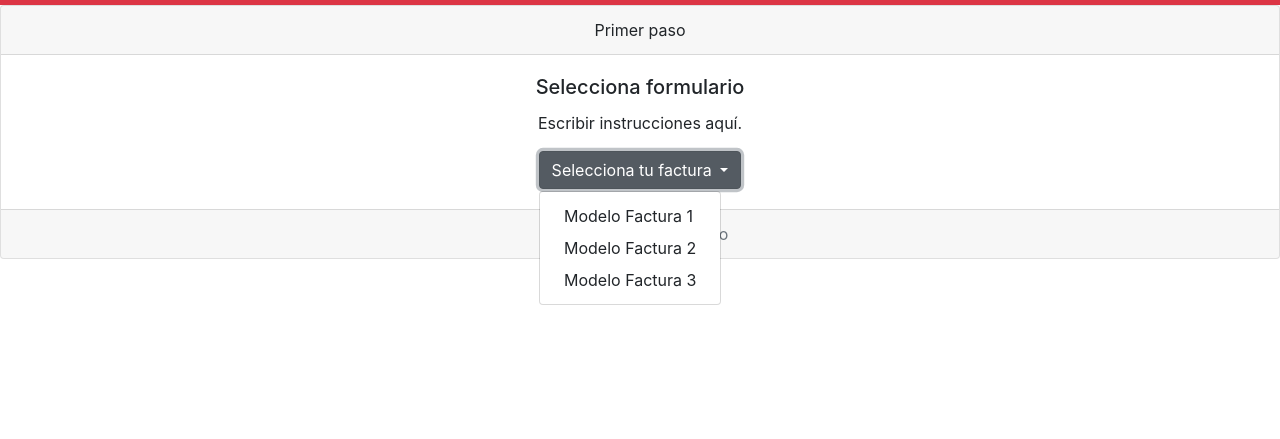
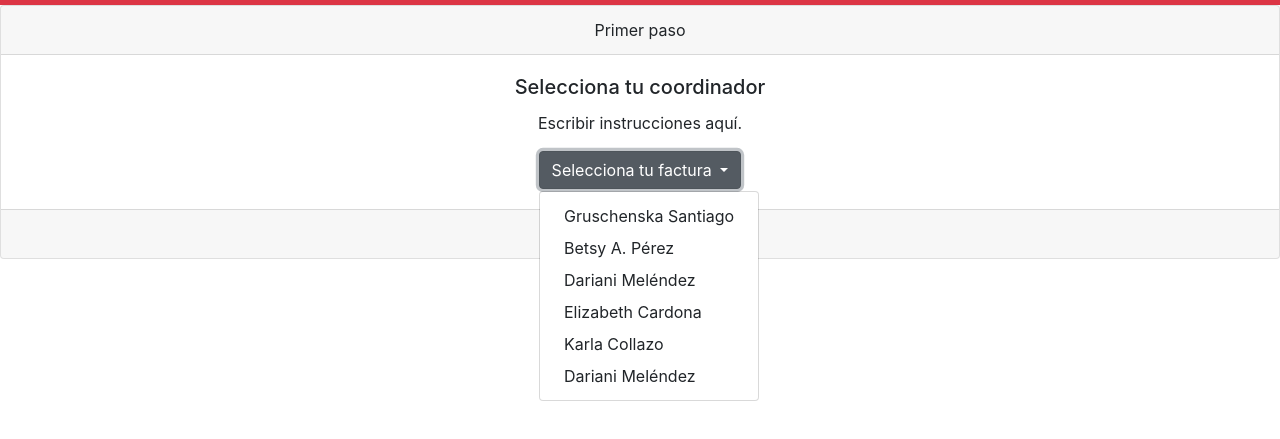
Before and after one commit to jramoscolon/jramoscolon.github.io, a plain HTML site: page index.html in a window 1280 px wide. Both pictures are taken after a click on the button "Selecciona tu factura". Shown: the part 51-490 px from the top of the page. Drawn offline with nearby package versions, Linux system fonts and the light colour scheme.

Commit message:
Added Coordinadores

```diff
--- a/index.html
+++ b/index.html
@@ -24,7 +24,7 @@
         Primer paso
       </div>
       <div class="card-body">
-        <h5 class="card-title">Selecciona formulario</h5>
+        <h5 class="card-title">Selecciona tu coordinador</h5>
         <p class="card-text">Escribir instrucciones aquí.</p>
         <div class="container">
           <div class="dropdown">
@@ -32,9 +32,12 @@
               Selecciona tu factura
             </button>
             <div class="dropdown-menu" aria-labelledby="dropdownMenuButton">
-              <a class="dropdown-item" href="/modelo_1.html">Modelo Factura 1</a>
-              <a class="dropdown-item" href="#">Modelo Factura 2</a>
-              <a class="dropdown-item" href="#">Modelo Factura 3</a>
+              <a class="dropdown-item" href="/modelo_1.html">Gruschenska Santiago</a>
+              <a class="dropdown-item" href="#">Betsy A. Pérez</a>
+              <a class="dropdown-item" href="#">Dariani Meléndez</a>
+              <a class="dropdown-item" href="#">Elizabeth Cardona</a>
+              <a class="dropdown-item" href="#">Karla Collazo</a>
+              <a class="dropdown-item" href="#">Dariani Meléndez</a>
             </div>
           </div>
         </div><!-- End of something -->
```
Also changed, not shown: 1 other file.
